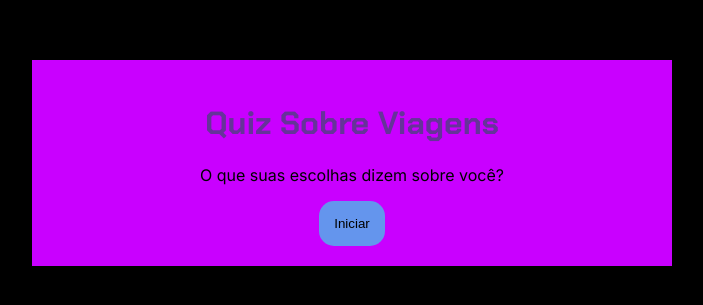
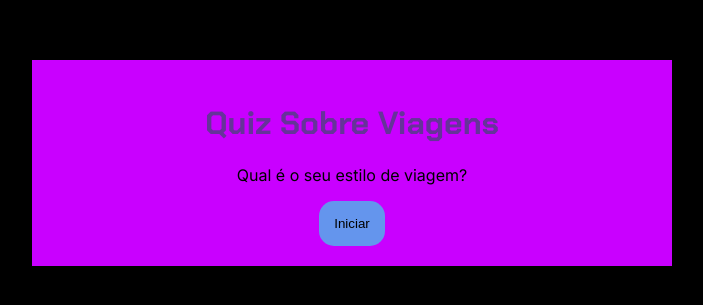
Before and after one commit to poly07/tecnicascomputacionais, a plain HTML site: page index.html in a window 1280 px wide. Shown: the part 245-550 px from the top of the page, without its empty margins (288-991 px from the left). Drawn offline with Linux system fonts and the light colour scheme.

Commit message:
Update index.html

```diff
--- a/index.html
+++ b/index.html
@@ -12,7 +12,7 @@
     <div class="caixa-principal">
         <h1>Quiz Sobre Viagens</h1>
         <div class="tela-inicial">
-            <p>O que suas escolhas dizem sobre você?
+            <p>Qual é o seu estilo de viagem?
             </p>
             <button class="iniciar-btn">Iniciar</button>
         </div>
```
